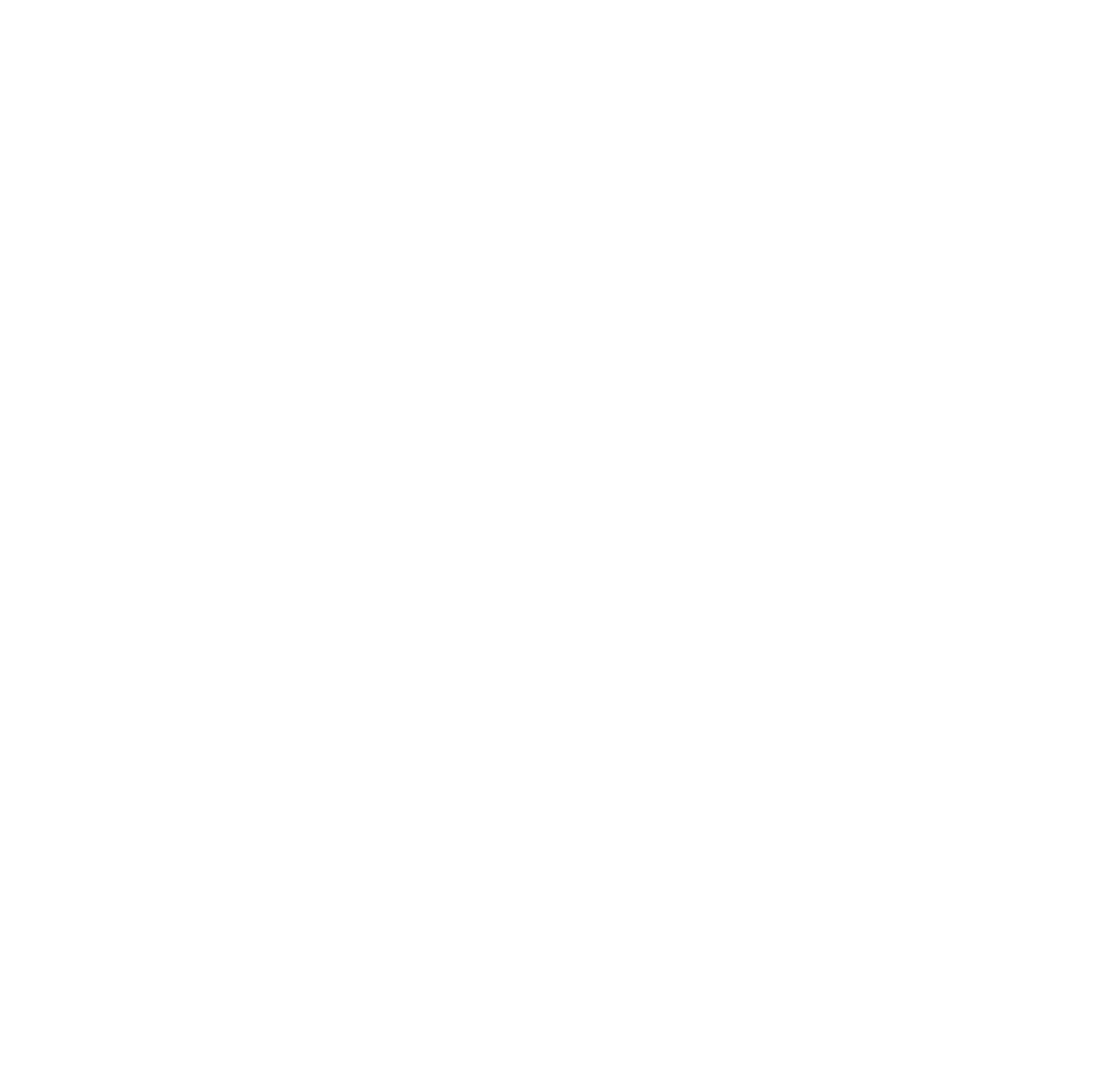
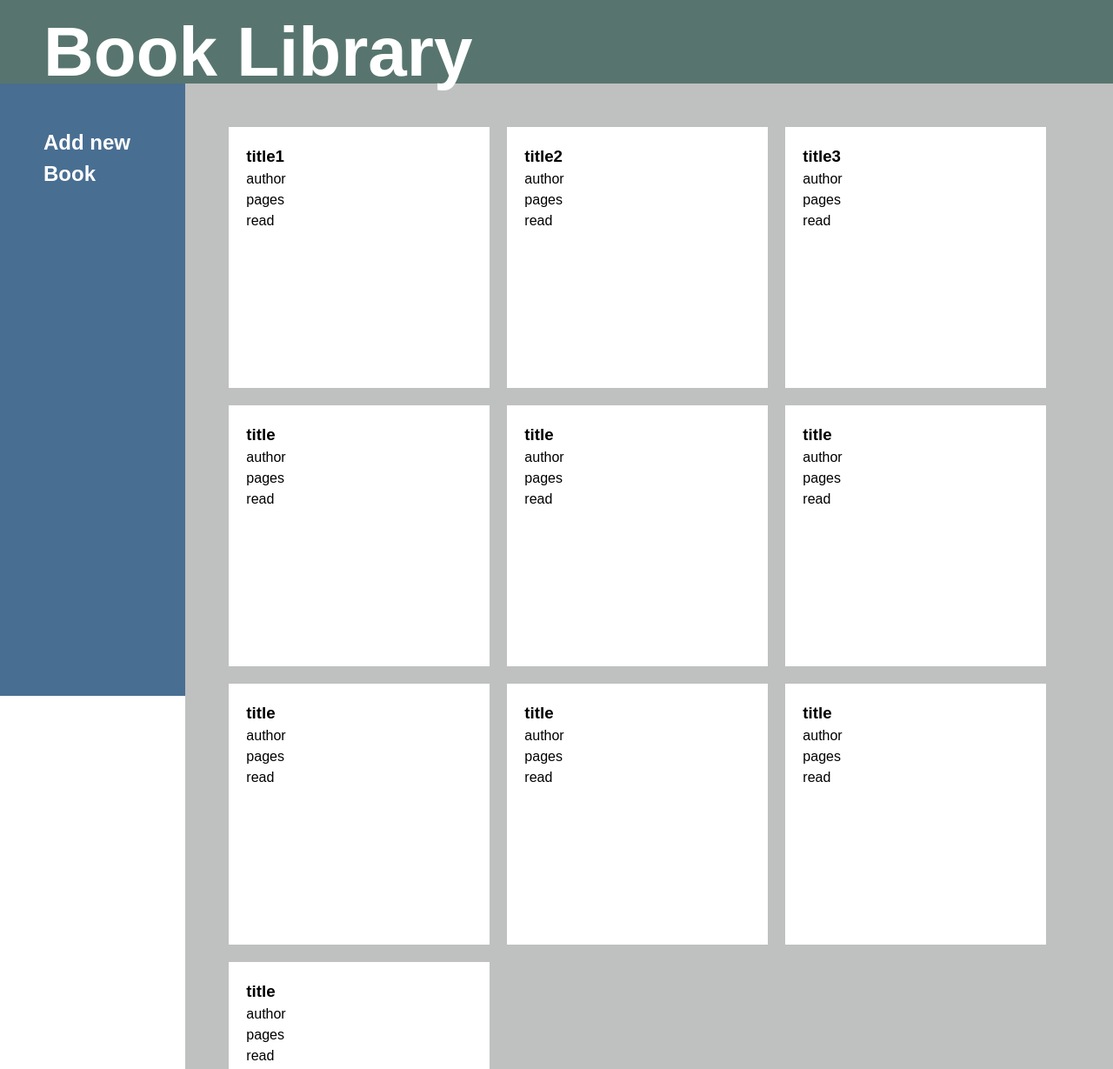
Before and after one commit to waechtler-hannes/library, a plain HTML site: page index.html in a window 1280 px wide. Shown: the top 1229 px of the page at 87% size. Before the commit the page ends 800 px from the top, so only its background shows below. Drawn offline with Linux system fonts and the light colour scheme.

Commit message:
Add new library-functions and layout
Added new array and filled it with 6 Books.
Added a displayBooks-function to display all books on the page (not
complete yet).
Added CSS-layouts with header, sidebar an main-content grid-areas.
Added some base style for better appearance.
Added some placeholder-Books to see how the site will look with a filled library.

```diff
--- a/index.html
+++ b/index.html
@@ -8,6 +8,76 @@
     <script type="module" src="./script.js"></script>
 </head>
 <body>
-
+    <div class="website-layout">
+        <div class="sidebar">
+            <h2>Add new Book</h2>
+            <h2></h2>
+        </div>
+        <div class="header">
+            <h1 class="logo">Book Library</h1>
+        </div>
+        <div class="main-content">
+            <div class="card">
+                <h3>title1</h3>
+                <p>author</p>
+                <p>pages</p>
+                <p>read</p>
+            </div>
+            <div class="card">
+                <h3>title2</h3>
+                <p>author</p>
+                <p>pages</p>
+                <p>read</p>
+            </div>
+            <div class="card">
+                <h3>title3</h3>
+                <p>author</p>
+                <p>pages</p>
+                <p>read</p>
+            </div>
+            <div class="card">
+                <h3>title</h3>
+                <p>author</p>
+                <p>pages</p>
+                <p>read</p>
+            </div>
+            <div class="card">
+                <h3>title</h3>
+                <p>author</p>
+                <p>pages</p>
+                <p>read</p>
+            </div>
+            <div class="card">
+                <h3>title</h3>
+                <p>author</p>
+                <p>pages</p>
+                <p>read</p>
+            </div>
+            <div class="card">
+                <h3>title</h3>
+                <p>author</p>
+                <p>pages</p>
+                <p>read</p>
+            </div>
+            <div class="card">
+                <h3>title</h3>
+                <p>author</p>
+                <p>pages</p>
+                <p>read</p>
+            </div>
+            <div class="card">
+                <h3>title</h3>
+                <p>author</p>
+                <p>pages</p>
+                <p>read</p>
+            </div>
+            <div class="card">
+                <h3>title</h3>
+                <p>author</p>
+                <p>pages</p>
+                <p>read</p>
+            </div>
+        </div>
+    </div>
 </body>
 </html>
--- a/script.js
+++ b/script.js
@@ -0,0 +1,30 @@
+const myLibrary = [];
+
+addBookToLibrary("The Hobbit", "J.R.R. Tolikien", 295, false);
+addBookToLibrary("Der Name der Rose", "Umberto Eco", 500, true);
+addBookToLibrary("Der kleine Prinz", "Antoine de Saint-Exupéry", 96, false);
+addBookToLibrary("Harry Potter und der Stein der Weisen", "J.K. Rowling", 309, false);
+addBookToLibrary("1984", "George Orwell", 328, true);
+addBookToLibrary("Stolz und Vorurteil", "Jane Austen", 432, false);
+
+function Book(title, author, pages, read) {
+    this.title = title;
+    this.author = author;
+    this.pages = pages;
+    this.read = read;
+}
+
+function addBookToLibrary(title, author, pages, read) {
+    myLibrary.push(new Book(title, author, pages, read))
+}
+
+function displayBooks(array) {
+    const libraryDisplay = document.querySelector(".main-content")
+    array.forEach(book => {
+        const bookElement = document.createElement("div");
+        bookElement.textContent = book.title;
+        libraryDisplay.appendChild(bookElement);
+    });
+}
+
+// displayBooks(myLibrary);
--- a/style.css
+++ b/style.css
@@ -19,3 +19,53 @@
 }
 
 /**********/
+
+.website-layout {
+    display: grid;
+    grid-template-areas:
+        "header header"
+        "sidebar main-content";
+    grid-template-columns: 1fr 5fr;
+    align-items: start;
+}
+
+.header {
+    grid-area: header;
+    position: sticky;
+    top: 0px;
+    height: 12vh;
+    background-color: rgb(87, 117, 110);
+    display: grid;
+    align-items: center;
+    padding-left: 50px;
+    color: white;
+}
+
+.logo {
+    font-size: 5rem;
+}
+
+.sidebar {
+    grid-area: sidebar;
+    position: sticky;
+    padding: 50px;
+    top: 12vh;
+    height: 88vh;
+    background-color: rgb(72, 110, 146);
+    color: white;
+}
+
+.main-content {
+    grid-area: main-content;
+    background-color: rgb(191, 192, 192);
+    display: grid;
+    grid-template-columns: repeat(auto-fit, 300px);
+    grid-auto-rows: 300px;
+    gap: 20px;
+    padding: 50px;
+}
+
+.card {
+    padding: 20px;
+    background-color: white;
+}
```
